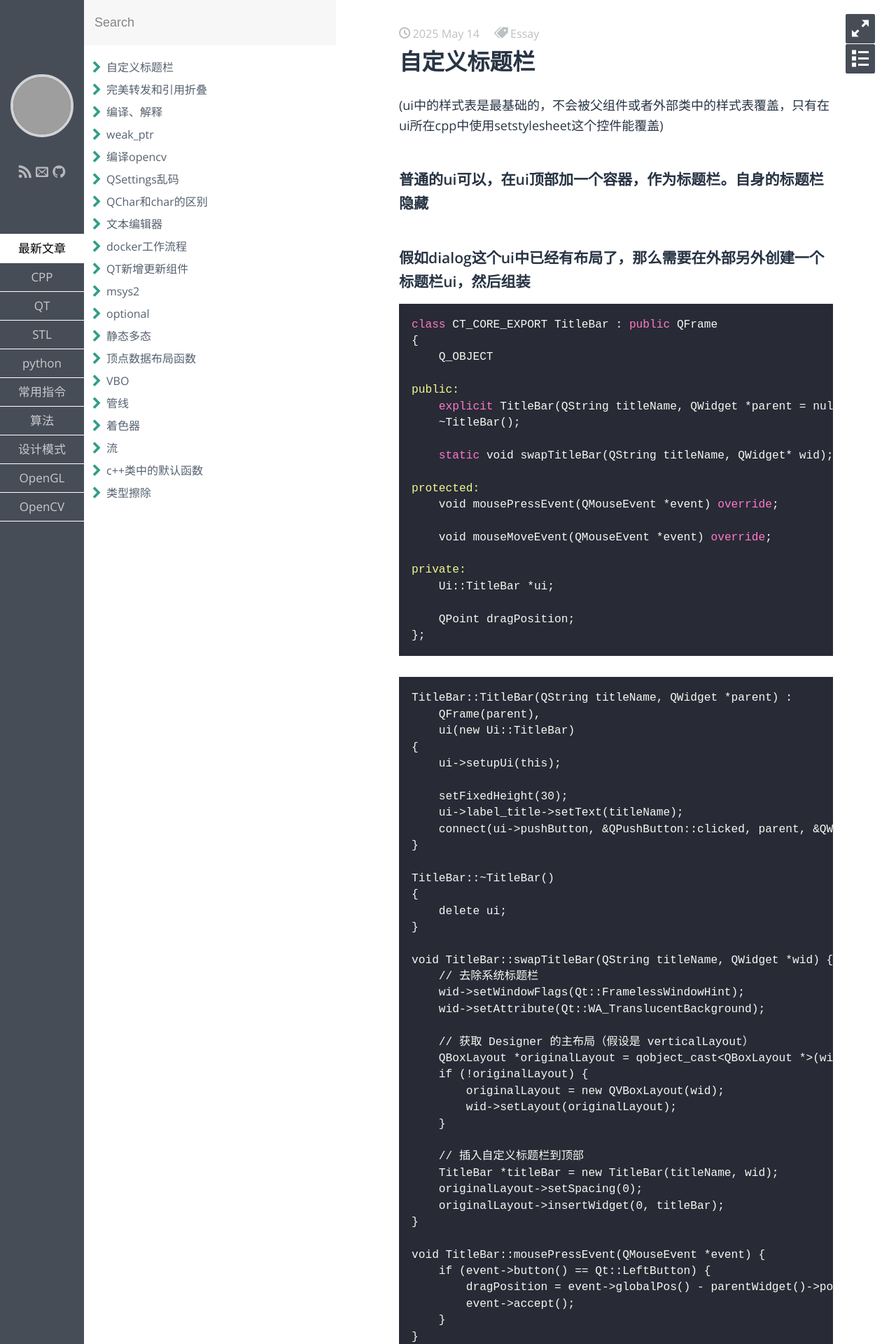
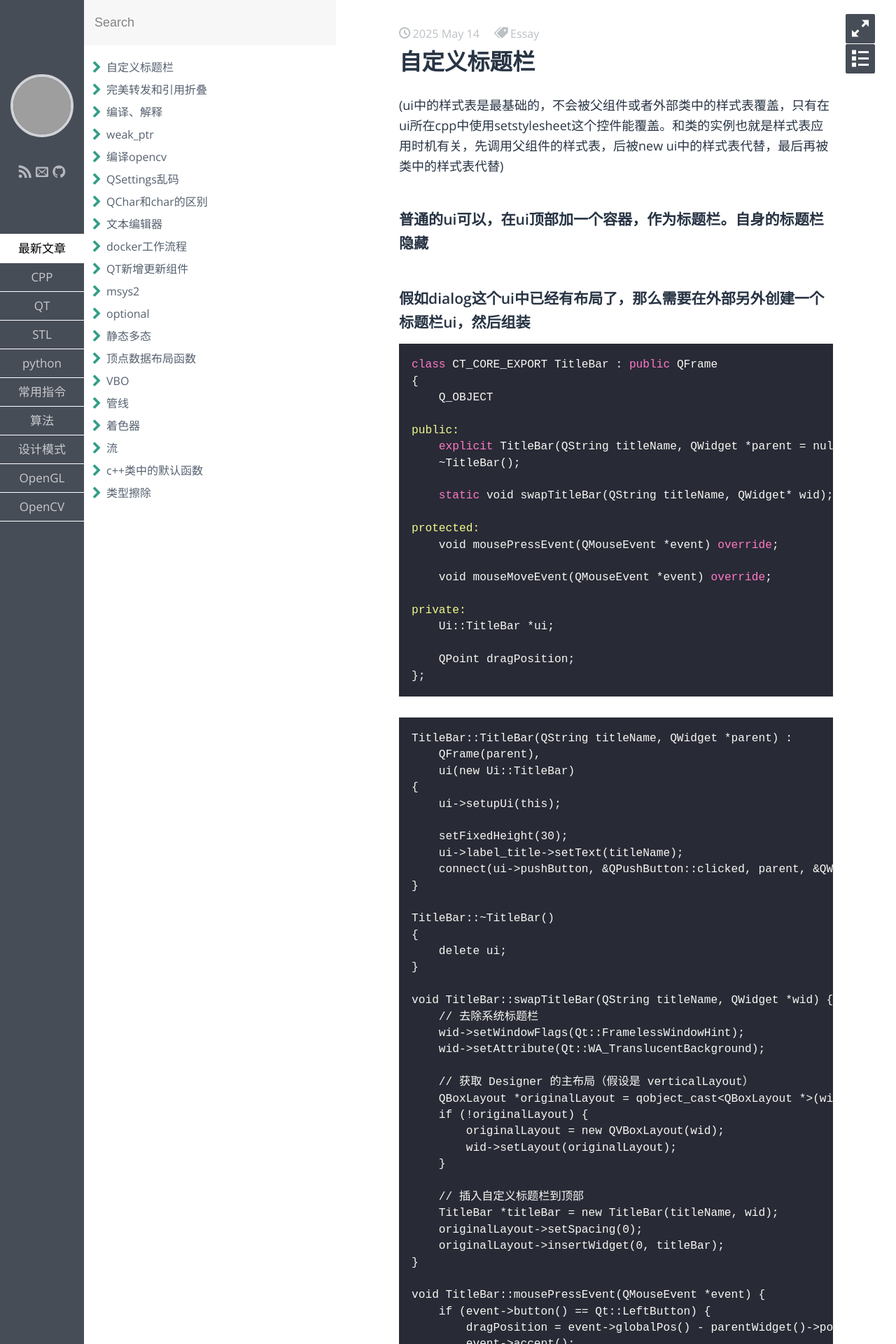
Before and after one commit to aliangaaa/aliangaaa.github.io, a Jekyll site: the page built from _posts/QT/2025-5-14-自定义标题栏.md, in a window 1280 px wide. Shown: the top 1920 px of the page at 70% size. Built offline with Jekyll 4.4.1, drawn with Linux system fonts in a browser that asks for light colours; some web fonts are replaced; grey boxes are pictures that could not be loaded.

Commit message:
Update 2025-5-14-自定义标题栏.md

```diff
--- a/_posts/QT/2025-5-14-自定义标题栏.md
+++ b/_posts/QT/2025-5-14-自定义标题栏.md
@@ -6,7 +6,7 @@ tags: Essay
 keywords:
 description:
 ---
-(ui中的样式表是最基础的，不会被父组件或者外部类中的样式表覆盖，只有在ui所在cpp中使用setstylesheet这个控件能覆盖)
+(ui中的样式表是最基础的，不会被父组件或者外部类中的样式表覆盖，只有在ui所在cpp中使用setstylesheet这个控件能覆盖。和类的实例也就是样式表应用时机有关，先调用父组件的样式表，后被new ui中的样式表代替，最后再被类中的样式表代替)
 ### 普通的ui可以，在ui顶部加一个容器，作为标题栏。自身的标题栏隐藏
 
 ### 假如dialog这个ui中已经有布局了，那么需要在外部另外创建一个标题栏ui，然后组装
```
